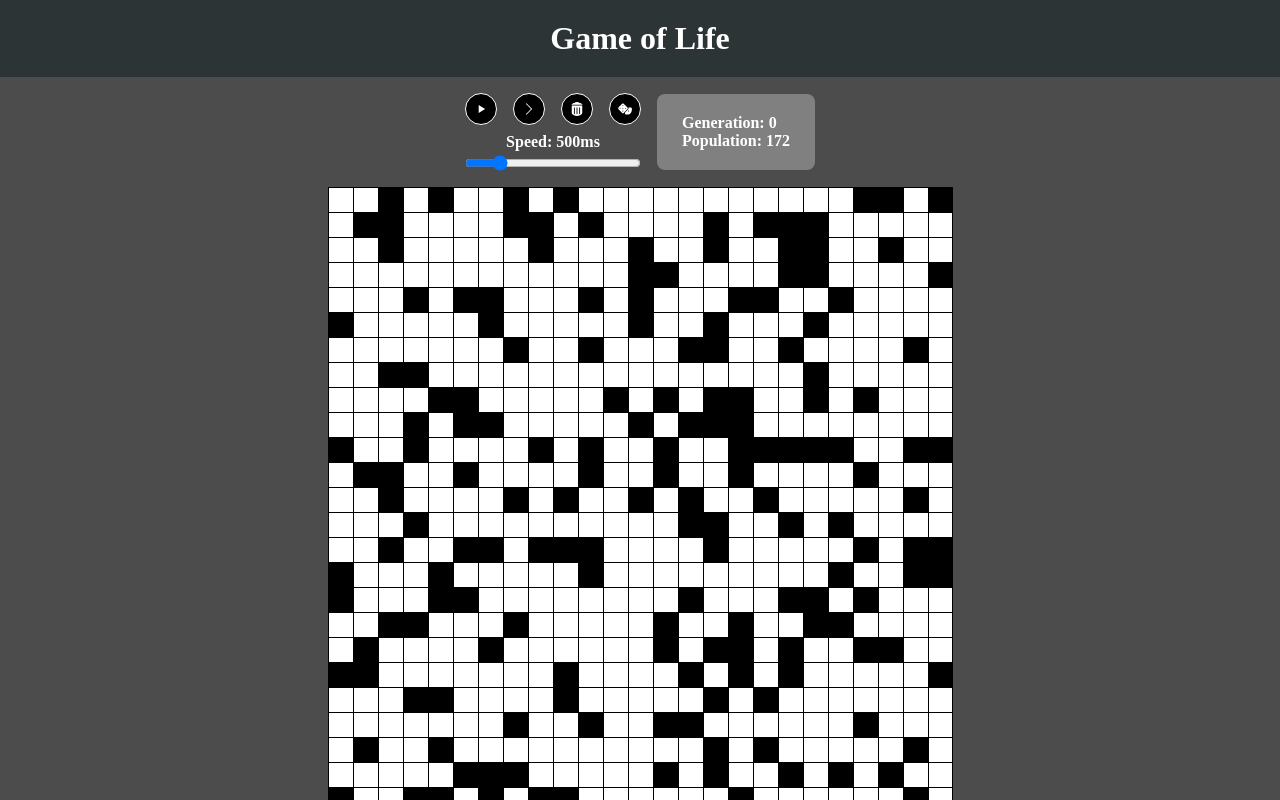
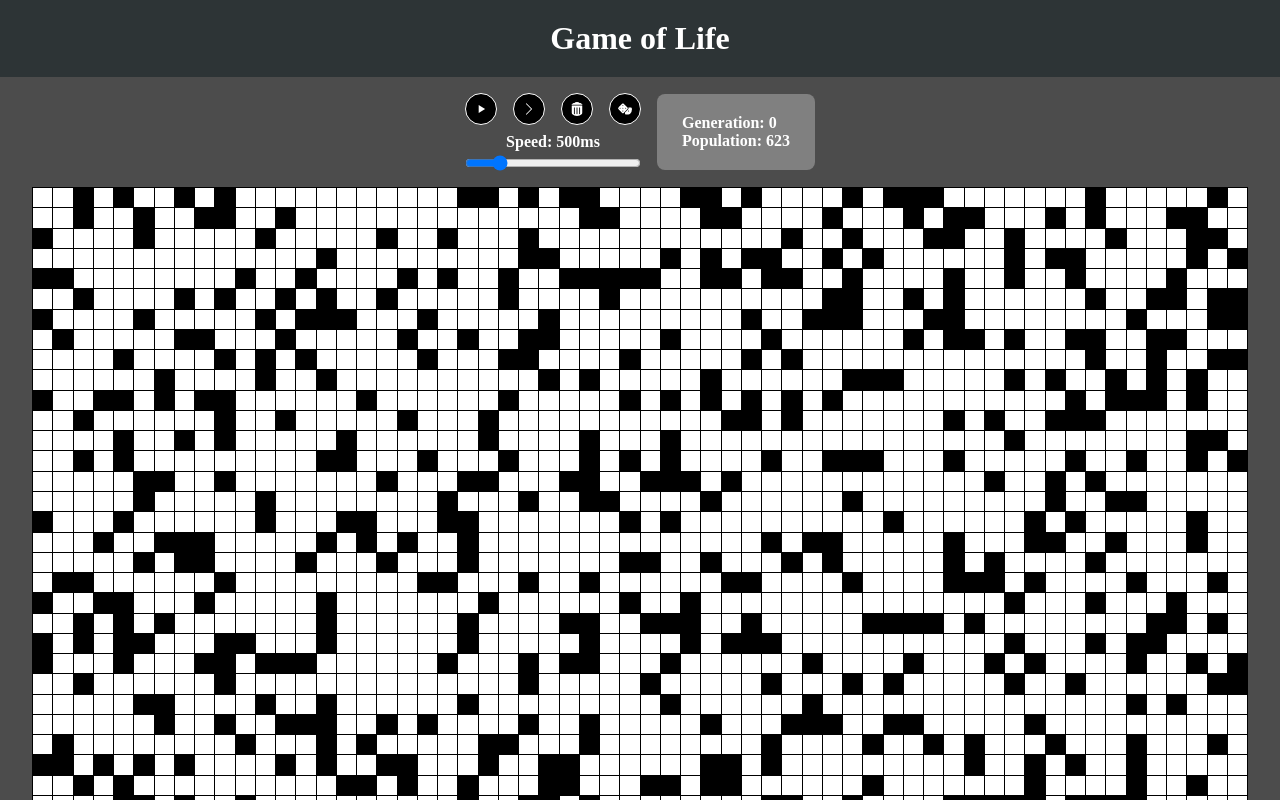
Before and after one commit to emre-cil/game-of-life, a React (Create React App) app: page / in a window 1280 px wide. Shown: the top 800 px of the page. Built offline with nearby package versions, Linux system fonts and the light colour scheme.

Commit message:
tile width squared need to update resize

```diff
--- a/src/App.js
+++ b/src/App.js
@@ -22,15 +22,23 @@ const neighborLocations = [
   [1, 0],
   [1, 1],
 ];
-const rowCount = 25;
-const colCount = 25;
+const rowCount = 40;
+const colCount = 60;
 
 const App = () => {
   const [isPlaying, setIsPlaying] = useState(false);
-  const [tiles, setTiles] = useState(Array(25).fill(Array(25).fill(false)));
+  const [tiles, setTiles] = useState(
+    Array(rowCount).fill(Array(colCount).fill(false))
+  );
   const [speed, setSpeed] = useState(500);
   const [generation, setGeneration] = useState(0);
   const [population, setPopulation] = useState(0);
+  const [colWidth, setColWidth] = useState(
+    (window.innerWidth * 95) / 100 / colCount
+  );
+  useEffect(() => {
+    setColWidth((window.innerWidth * 95) / 100 / colCount);
+  }, [window.innerWidth, colCount]);
   //randomize the map when the page loads
   useEffect(() => {
     generateSeed();
@@ -176,7 +184,7 @@ const App = () => {
 
       <GameField>
         {tiles.map((row, rowIndex) => (
-          <Row key={rowIndex}>
+          <Row key={rowIndex} colCount={colCount}>
             {row.map((tile, tileIndex) => (
               <Tile
                 key={tileIndex}
@@ -184,6 +192,7 @@ const App = () => {
                 setValue={setValue}
                 rowIndex={rowIndex}
                 tileIndex={tileIndex}
+                colWidth={colWidth}
               />
             ))}
           </Row>
@@ -210,11 +219,7 @@ const Wrapper = styled.div`
     color: white;
   }
 `;
-const GameField = styled.div`
-  background-color: #fff;
-  border-right: 1px solid #000;
-  border-bottom: 1px solid #000;
-`;
+
 const SpeedWrapper = styled.div`
   display: flex;
   justify-content: center;
@@ -228,15 +233,18 @@ const InfoWrapper = styled.div`
   padding: 20px 25px;
   border-radius: 0.5rem;
 `;
+const GameField = styled.div`
+  background-color: #fff;
+  width: 95vw;
+  border-right: 1px solid #000;
+  border-bottom: 1px solid #000;
+  margin-bottom: 3rem;
+`;
 const Row = styled.div`
   display: grid;
-  grid-template-columns: repeat(25, 20px);
-  grid-gap: 1px;
-  @media screen and (min-width: 1000px) {
-    grid-template-columns: repeat(25, 24px);
-  }
+  grid-template-columns: repeat(60, auto);
   @media screen and (max-width: 588px) {
-    grid-template-columns: repeat(25, 12px);
+    grid-template-columns: repeat(60, auto);
   }
 `;
 
--- a/src/components/Tile/Tile.js
+++ b/src/components/Tile/Tile.js
@@ -1,8 +1,9 @@
 import React from 'react';
 import styled from 'styled-components';
-export const Tile = ({ value, setValue, rowIndex, tileIndex }) => {
+export const Tile = ({ value, setValue, rowIndex, tileIndex, colWidth }) => {
   return (
     <TileWrapper
+      colWidth={colWidth}
       onClick={() => {
         setValue(!value, rowIndex, tileIndex);
       }}
@@ -12,18 +13,14 @@ export const Tile = ({ value, setValue, rowIndex, tileIndex }) => {
 };
 
 const TileWrapper = styled.div`
-  width: 21px;
-  height: 21px;
+  width: 100%;
+  height: ${(props) => props.colWidth}px;
   border-top: 1px solid #000;
   border-left: 1px solid #000;
 
   @media screen and (min-width: 1000px) {
-    width: 25px;
-    height: 25px;
   }
   @media screen and (max-width: 588px) {
-    width: 13px;
-    height: 13px;
   }
   &:hover {
     background-color: rgba(0, 100, 255, 0.35);
```
